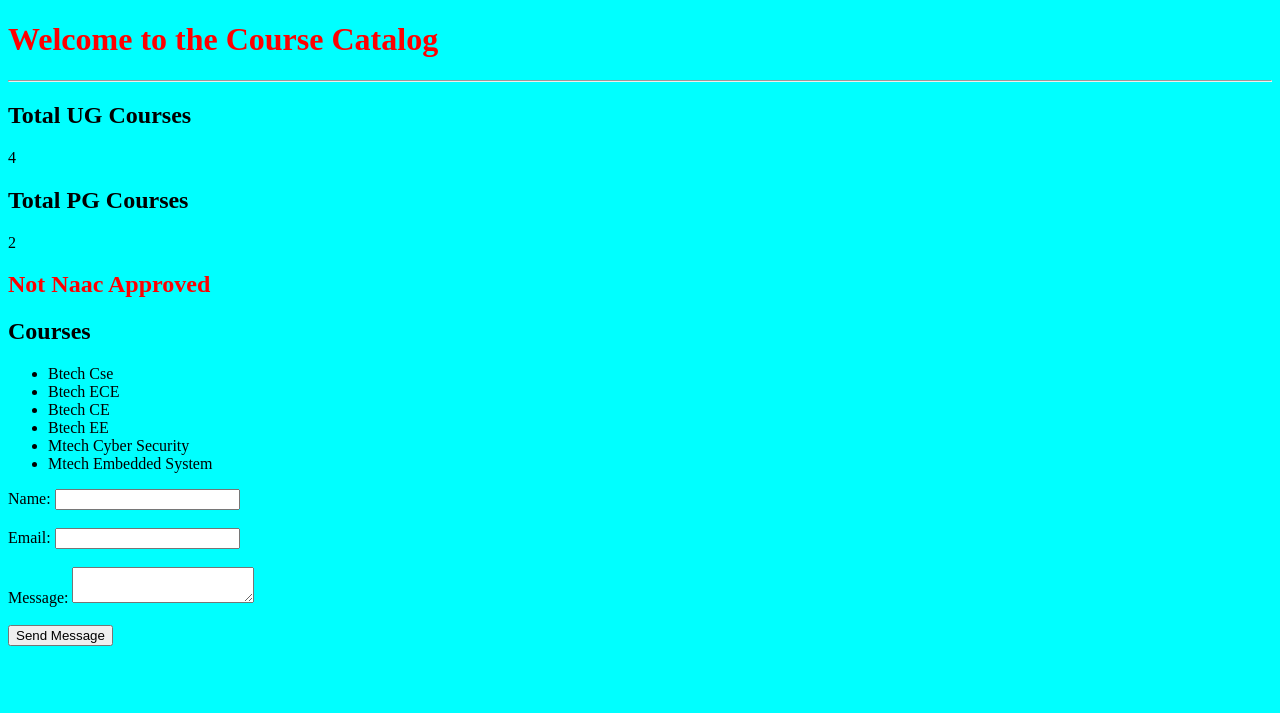
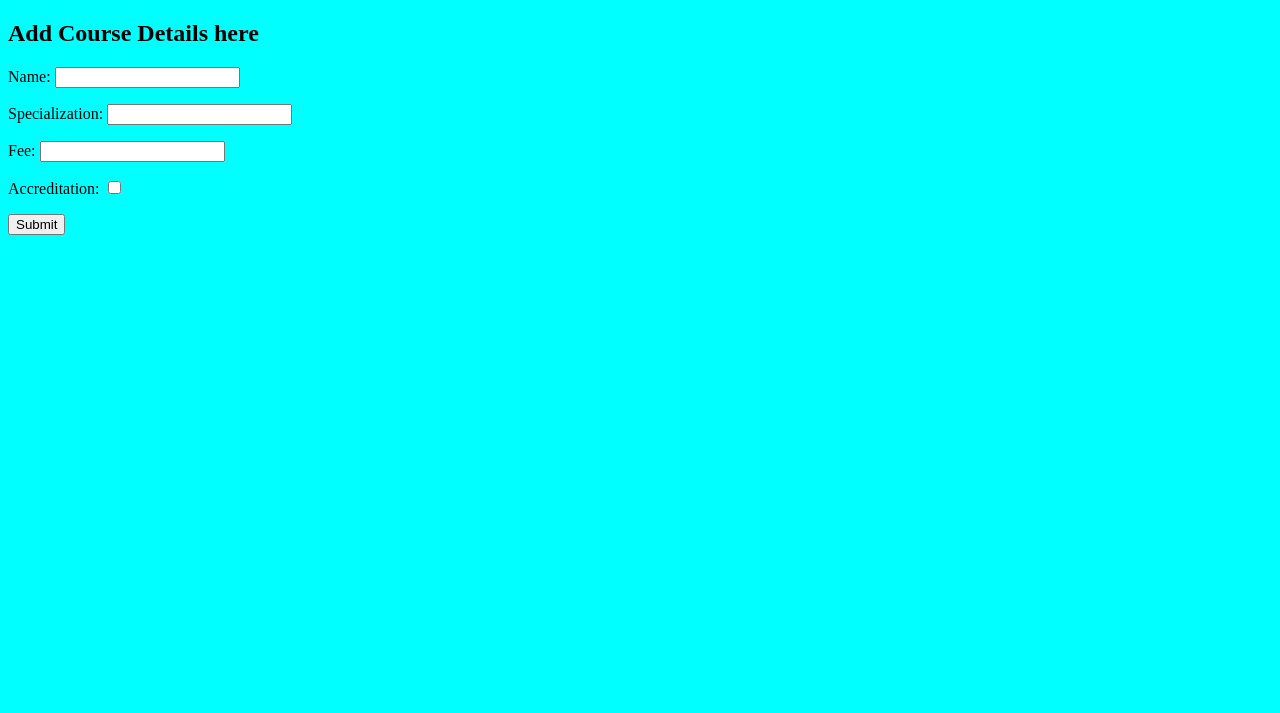
Before and after one commit to MENB2004/Edu, a Django app: page /courses/catalog/ in a window 1280 px wide. Shown: the part 26-739 px from the top of the page. Run offline with Django 5.2, Linux system fonts and the light colour scheme.

Commit message:
course details updated

```diff
--- /dev/null
+++ b/projango/campus_core/courses/forms.py
@@ -0,0 +1,7 @@
+from django import forms
+from .models import Course
+
+class CourseForm(forms.ModelForm):
+    class Meta:
+        model=Course
+        fields = '__all__'
--- a/projango/campus_core/courses/urls.py
+++ b/projango/campus_core/courses/urls.py
@@ -1,6 +1,8 @@
 from django.urls import path
 from . import views
 urlpatterns = [
-    path('catalog/', views.course_catalog),
-    path('details/',views.course_details),
+    path('catalog/', views.course_form),
+    path('details/',views.course_details,name='coursedetails'),
+    path('delete/<int:sid>',views.course_delete),
+    path('update/<int:sid>',views.course_update),
 ]
--- a/projango/campus_core/courses/views.py
+++ b/projango/campus_core/courses/views.py
@@ -1,12 +1,38 @@
-from django.shortcuts import render
+from django.shortcuts import render, redirect
 from django.http import HttpResponse
 from .models import Course
+from .forms import CourseForm
 # Create your views here.
-def course_catalog(request):
-    courses=['Btech Cse','Btech ECE', 'Btech CE','Btech EE','Mtech Cyber Security','Mtech Embedded System']
-    count={"UG": 4,"PG": 2}
-    return render(request, 'courses/course_catalog.html',{'courses': courses,'count':count})
+def course_form(request):
+    if request.method=="POST":
+        form=CourseForm(request.POST)
+        if form.is_valid():
+            print(form.cleaned_data)
+            form.save()
+        return redirect('coursedetails')
+    else:
+        form=CourseForm()
+        return render(request, 'courses/course_form.html',{'form':form})
 
 def course_details(request):
     details=Course.objects.all()
+    print(details)
     return render(request, 'courses/course_details.html',{'details':details})
+
+def course_delete(request,sid):
+    record=Course.objects.get(id=sid)
+    record.delete()
+    return redirect('coursedetails')
+
+def course_update(request,sid):
+    record=Course.objects.get(id=sid)
+    if request.method=="GET":
+        form=CourseForm(instance = record)
+        return render(request,'courses/update_form.html',{'form':form})
+    else:
+        form=CourseForm(request.POST, instance=record)
+        if form.is_valid():
+            print(form.cleaned_data)
+            form.save()
+        return redirect('coursedetails')
+# Create your views here.
--- a/projango/campus_core/templates/courses/course_details.html
+++ b/projango/campus_core/templates/courses/course_details.html
@@ -1,9 +1,9 @@
 {% extends 'base.html' %}
 {% block content %}
 <table border="1">
-    <tr><th>Name</th><th>Specialization</th><th>fee</th></tr>
+    <tr><th>Name</th><th>Specialization</th><th>Fee</th><th colspan="2">Action</th></tr>
     {% for record in details %}
-    <tr><td>{{record.name}}</td><td>{{record.specialization}}</td><td>{{record.fee}}</td></tr>
+    <tr><td>{{record.name}}</td><td>{{record.specialization}}</td><td>{{record.fee}}</td><td><a id="del_btn" href="/courses/delete/{{record.id}}">Delete</a></td><td><a id="edit_btn" href="/courses/update/{{record.id}}">Update</a></td></tr>
     {% endfor %}
 </table>
 {% endblock %}
--- /dev/null
+++ b/projango/campus_core/templates/courses/course_form.html
@@ -0,0 +1,10 @@
+{% extends 'base.html' %}
+{% block content %}
+{# form coming from view will be placed here #}
+<h2>Add Course Details here</h2>
+<form method='POST'>
+{% csrf_token %}
+{{form.as_p}}
+<input type="submit" value="Submit" />
+</form>
+{% endblock %}
```
Also changed, not shown: projango/campus_core/templates/courses/update_form.html (added, +10 -0 lines).
